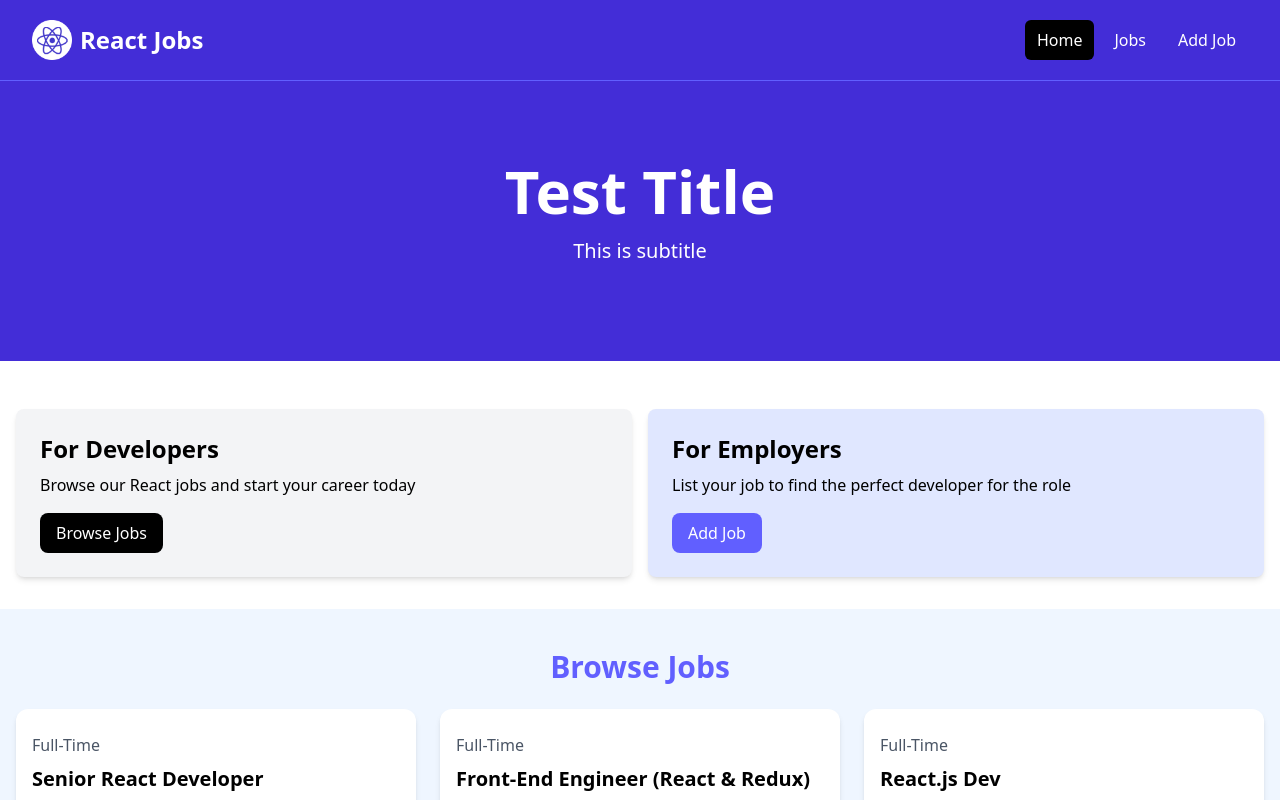
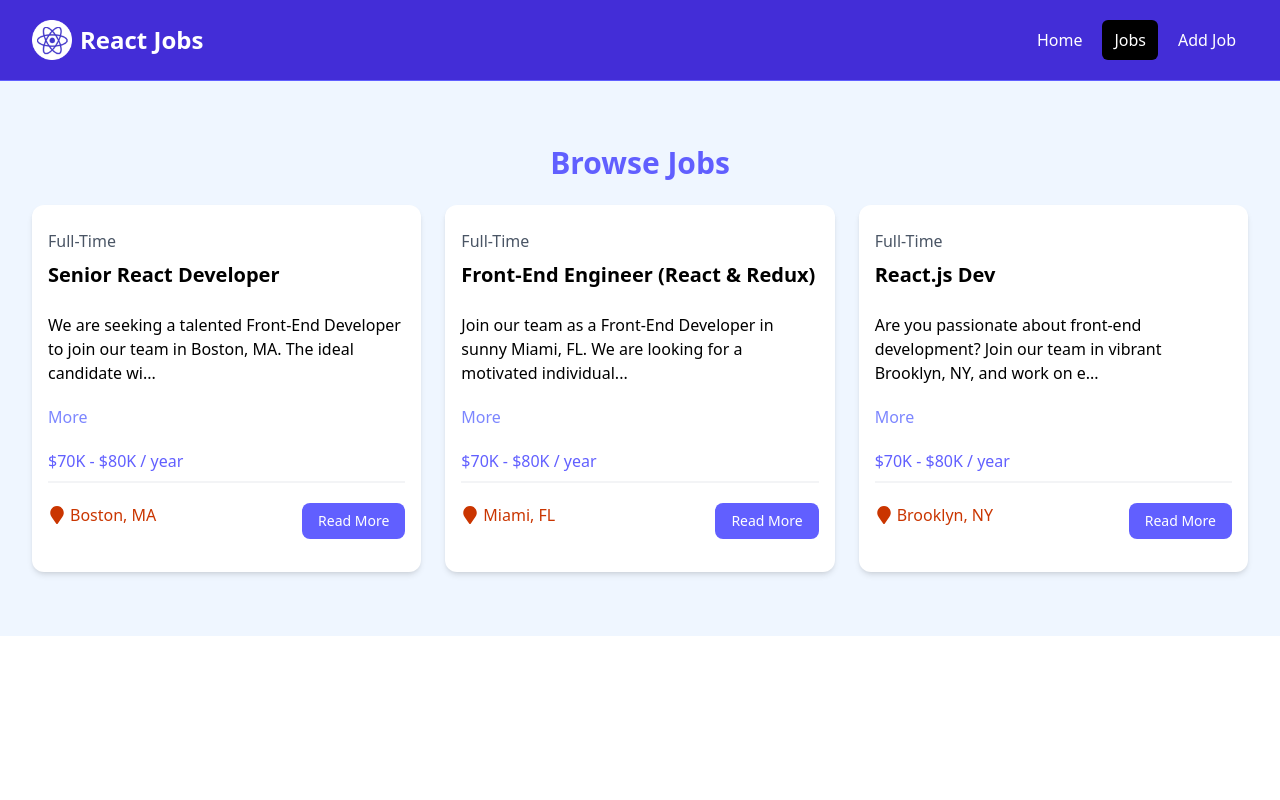
Before and after one commit to Emir2001Mehinbasic/Tech_job_app, a React app in the folder job-listing-app/: page /jobs in a window 1280 px wide. Shown: the top 800 px of the page. Built offline with nearby package versions, Linux system fonts and the light colour scheme; the HTML template or start-up script is replaced by a standard one.

Commit message:
Added links for navbar and added custom 404 not found page

```diff
--- a/job-listing-app/package.json
+++ b/job-listing-app/package.json
@@ -13,6 +13,8 @@
     "@tailwindcss/vite": "^4.1.13",
     "react": "^19.1.1",
     "react-dom": "^19.1.1",
+    "react-icons": "^5.5.0",
+    "react-router-dom": "^7.9.3",
     "tailwindcss": "^4.1.13"
   },
   "devDependencies": {
--- a/job-listing-app/src/App.jsx
+++ b/job-listing-app/src/App.jsx
@@ -1,31 +1,35 @@
 import React from 'react'
-import Navbar from './components/Navbar'
-import Hero from './components/Hero'
-import Homecard from './components/Homecard'
-import Joblisting from './components/Joblistings'
-import ViewAllJobs from './components/ViewAllJobs'
+import {Route, createBrowserRouter, createRoutesFromElements,
+  RouterProvider
+} from 'react-router-dom'
+import Mainlayout from './layouts/Mainlayout';
+import Homepage from './pages/Homepage'
+import Jobspage from './pages/Jobspage'
+import NotFoundPage from './pages/NotFoundPage';
+
+const router = createBrowserRouter(
+  createRoutesFromElements(
+    <Route path='/' element={<Mainlayout />}>
+    <Route
+      index
+      element={<Homepage />}
+      errorElement={<h1>Greška - stranica nije pronađena</h1>}
+    />
+    <Route
+      path='/jobs'
+      element={<Jobspage />}
+      errorElement={<h1>Greška - stranica nije pronađena</h1>}
+    />
+    <Route
+      path='*'
+      element={<NotFoundPage />}
+    />
+    </Route>
+  )
+);
 
 const App = () => {
-  return (
-    <>
-    <Navbar />
-    <Hero title="Test Title" subtitle="This is subtitle"/>
-    <Homecard />
-    <Joblisting />
-    <ViewAllJobs />
-
-
-
-
-
-
-
-
-
-
-
-    </>
-  )
+  return <RouterProvider router={router} />
 }
 
 export default App
--- a/job-listing-app/src/components/Homecard.jsx
+++ b/job-listing-app/src/components/Homecard.jsx
@@ -1,5 +1,6 @@
 import React from 'react'
 import Card from './Card'
+import { Link } from 'react-router-dom'
 
 const Homecard = () => {
   return (
@@ -11,24 +12,24 @@
             <p className="mt-2 mb-4">
               Browse our React jobs and start your career today
             </p>
-            <a
-              href="/jobs.html"
+            <Link
+              to="/jobs"
               className="inline-block bg-black text-white rounded-lg px-4 py-2 hover:bg-gray-700"
             >
               Browse Jobs
-            </a>
+            </Link>
           </Card>
           <Card bg="bg-indigo-100">
             <h2 className="text-2xl font-bold">For Employers</h2>
             <p className="mt-2 mb-4">
               List your job to find the perfect developer for the role
             </p>
-            <a
-              href="/add-job.html"
+            <Link
+              to="/add-job"
               className="inline-block bg-indigo-500 text-white rounded-lg px-4 py-2 hover:bg-indigo-600"
             >
               Add Job
-            </a>
+            </Link>
           </Card>
         </div>
       </div>
--- a/job-listing-app/src/components/Joblisting.jsx
+++ b/job-listing-app/src/components/Joblisting.jsx
@@ -1,6 +1,14 @@
 import React from 'react'
+import { useState } from 'react';
+import {FaMapMarker} from 'react-icons/fa'
+import { Link } from 'react-router-dom';
 
 const Joblist = ({job}) => {
+  const [showFullDescription, setShowFullDescription] = useState(false );
+  let description = job.description;
+  if(!showFullDescription){
+    description = description.substring(0,100) + '...';
+  }
   return (
     <div className="bg-white rounded-xl shadow-md relative">
       <div className="p-4">
@@ -9,7 +17,8 @@
           <h3 className="text-xl font-bold">{job.title}</h3>
         </div>
 
-        <div className="mb-5">{job.description}</div>
+        <div className="mb-5">{description}</div>
+        <button onClick={() => setShowFullDescription(!showFullDescription) } className='text-indigo-400 mb-5 hover:text-indigo-600 cursor-pointer'> {showFullDescription ? 'Less' : 'More' }</button>
 
         <h3 className="text-indigo-500 mb-2">{job.salary} / year</h3>
 
@@ -17,15 +26,15 @@
 
         <div className="flex flex-col lg:flex-row justify-between mb-4">
           <div className="text-orange-700 mb-3">
-            <i className="fa-solid fa-location-dot text-lg"></i>
+            <FaMapMarker className="inline text-lg mb-1 mr-1" />
             {job.location}
           </div>
-          <a
-            href={`/jobs/${job.id}`}
+          <Link
+            to={`/jobs/${job.id}`}
             className="h-[36px] bg-indigo-500 hover:bg-indigo-600 text-white px-4 py-2 rounded-lg text-center text-sm"
           >
             Read More
-          </a>
+          </Link>
         </div>
       </div>
     </div>
--- a/job-listing-app/src/components/Navbar.jsx
+++ b/job-listing-app/src/components/Navbar.jsx
@@ -1,46 +1,36 @@
 import React from 'react'
+import { NavLink } from 'react-router-dom'
 import logo from '../assets/logo.png'
 
 
 const Navbar = () => {
+  const linkClass = ({ isActive }) =>
+                   { return isActive
+                      ? 'bg-black text-white rounded-md px-3 py-2'
+                      : 'text-white hover:bg-gray-900 hover:text-white rounded-md px-3 py-2'}
+
   return (
     <nav className="bg-indigo-700 border-b border-indigo-500">
       <div className="mx-auto max-w-7xl px-2 sm:px-6 lg:px-8">
         <div className="flex h-20 items-center justify-between">
           <div className="flex flex-1 items-center justify-center md:items-stretch md:justify-start">
-            <a
-              className="flex flex-shrink-0 items-center mr-4"
-              href="/index.html"
-            >
-              <img
-                className="h-10 w-auto"
-                src = {logo}
-                alt="React Jobs"
-              />
+            <NavLink className="flex flex-shrink-0 items-center mr-4" to="/">
+              <img className="h-10 w-auto" src={logo} alt="React Jobs" />
               <span className="hidden md:block text-white text-2xl font-bold ml-2">
                 React Jobs
               </span>
-            </a>
+            </NavLink>
             <div className="md:ml-auto">
               <div className="flex space-x-2">
-                <a
-                  href="/index.html"
-                  className="text-white bg-black hover:bg-gray-900 hover:text-white rounded-md px-3 py-2"
-                >
+                <NavLink to="/" className={linkClass}>
                   Home
-                </a>
-                <a
-                  href="/jobs.html"
-                  className="text-white hover:bg-gray-900 hover:text-white rounded-md px-3 py-2"
-                >
+                </NavLink>
+                <NavLink to="/jobs" className={linkClass}>
                   Jobs
-                </a>
-                <a
-                  href="/add-job.html"
-                  className="text-white hover:bg-gray-900 hover:text-white rounded-md px-3 py-2"
-                >
+                </NavLink>
+                <NavLink to="/add-job" className={linkClass}>
                   Add Job
-                </a>
+                </NavLink>
               </div>
             </div>
           </div>
--- a/job-listing-app/src/components/ViewAllJobs.jsx
+++ b/job-listing-app/src/components/ViewAllJobs.jsx
@@ -1,14 +1,15 @@
 import React from 'react'
+import { Link } from 'react-router-dom';
 
 const ViewAllJobs = () => {
   return (
     <section className="m-auto max-w-lg my-10 px-6">
-      <a
-        href=""
+      <Link
+        to="/jobs"
         className="block bg-black text-white text-center py-4 px-6 rounded-xl hover:bg-gray-700"
       >
         View All Jobs
-      </a>
+      </Link>
     </section>
   );
 }
--- /dev/null
+++ b/job-listing-app/src/layouts/Mainlayout.jsx
@@ -0,0 +1,14 @@
+import React from 'react'
+import { Outlet } from 'react-router-dom'
+import Navbar from '../components/Navbar'
+
+const Mainlayout = () => {
+  return (
+    <>
+    <Navbar />
+      <Outlet />
+    </>
+  );
+}
+
+export default Mainlayout
--- /dev/null
+++ b/job-listing-app/src/pages/Homepage.jsx
@@ -0,0 +1,20 @@
+import React from 'react'
+import Hero from '../components/Hero'
+import Homecard from '../components/Homecard'
+import Joblisting from '../components/Joblistings'
+import ViewAllJobs from '../components/ViewAllJobs'
+
+const Homepage = () => {
+  return (
+    <>
+    <Hero />
+    <Homecard />
+    <Joblisting />
+    <ViewAllJobs />
+
+    </>
+
+  )
+}
+
+export default Homepage
--- /dev/null
+++ b/job-listing-app/src/pages/Jobspage.jsx
@@ -0,0 +1,12 @@
+import React from 'react'
+import Joblisting from "../components/Joblistings";
+import ViewAllJobs from "../components/ViewAllJobs";
+const Jobspage = () => {
+  return (
+   <section className="bg-blue-50 px-4 py-6" >
+    <Joblisting />
+   </section>
+  );
+}
+
+export default Jobspage
--- /dev/null
+++ b/job-listing-app/src/pages/NotFoundPage.jsx
@@ -0,0 +1,21 @@
+import React from 'react'
+import { Link } from 'react-router-dom';
+import { FaExclamationTriangle } from 'react-icons/fa';
+
+const NotFoundPage = () => {
+  return (
+    <section className="text-center flex flex-col justify-center items-center h-96">
+      <FaExclamationTriangle className=" text-yellow-400 text-6xl mb-4"></FaExclamationTriangle>
+      <h1 className="text-6xl font-bold mb-4">404 Not Found</h1>
+      <p className="text-xl mb-5">This page does not exist</p>
+      <Link
+        to="/index"
+        className="text-white bg-indigo-700 hover:bg-indigo-900 rounded-md px-3 py-2 mt-4"
+      >
+        Go Back
+      </Link>
+    </section>
+  );
+}
+
+export default NotFoundPage
```
Also changed, not shown: 1 other file (tests, documents, lock files or other folders).
